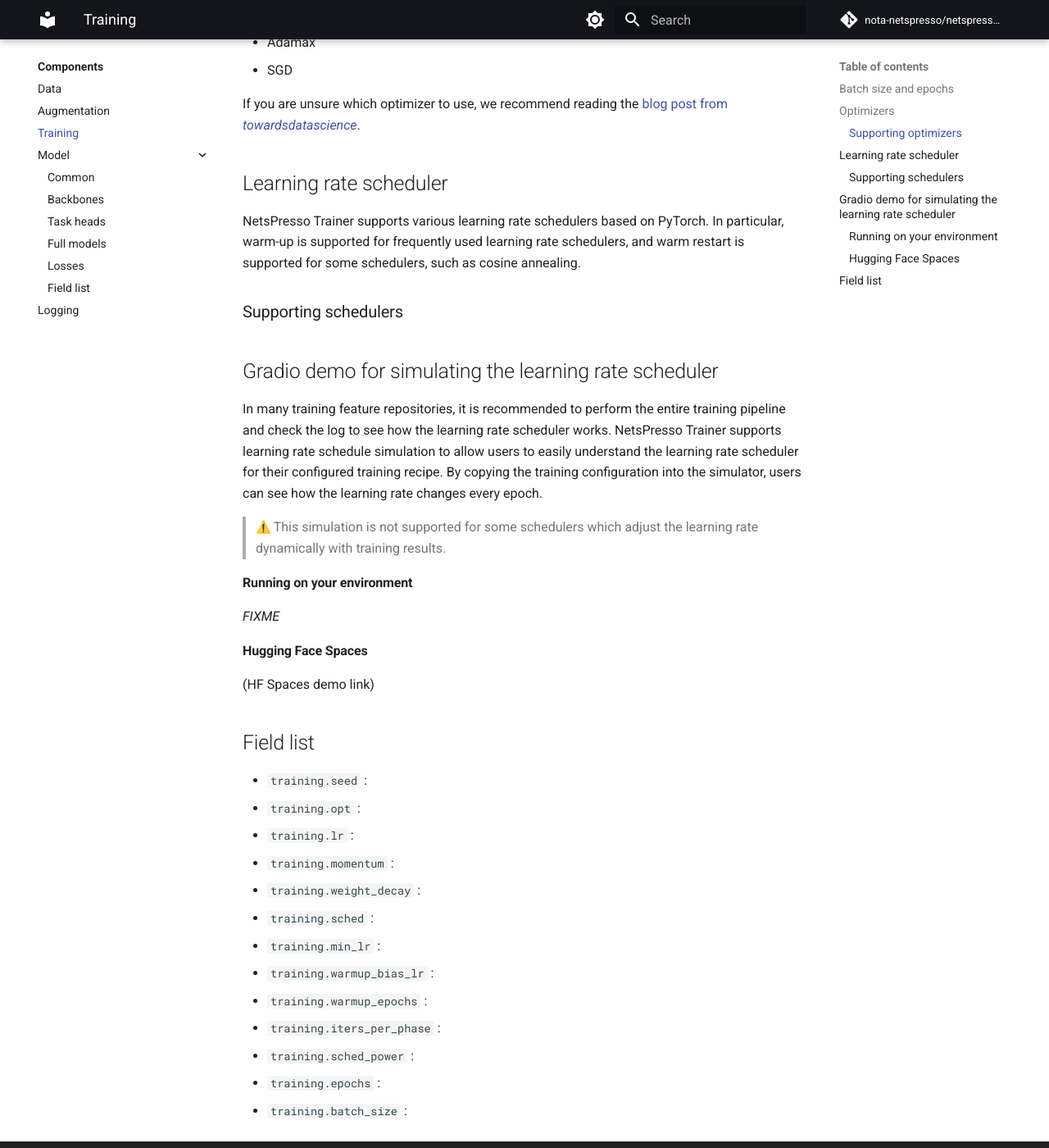
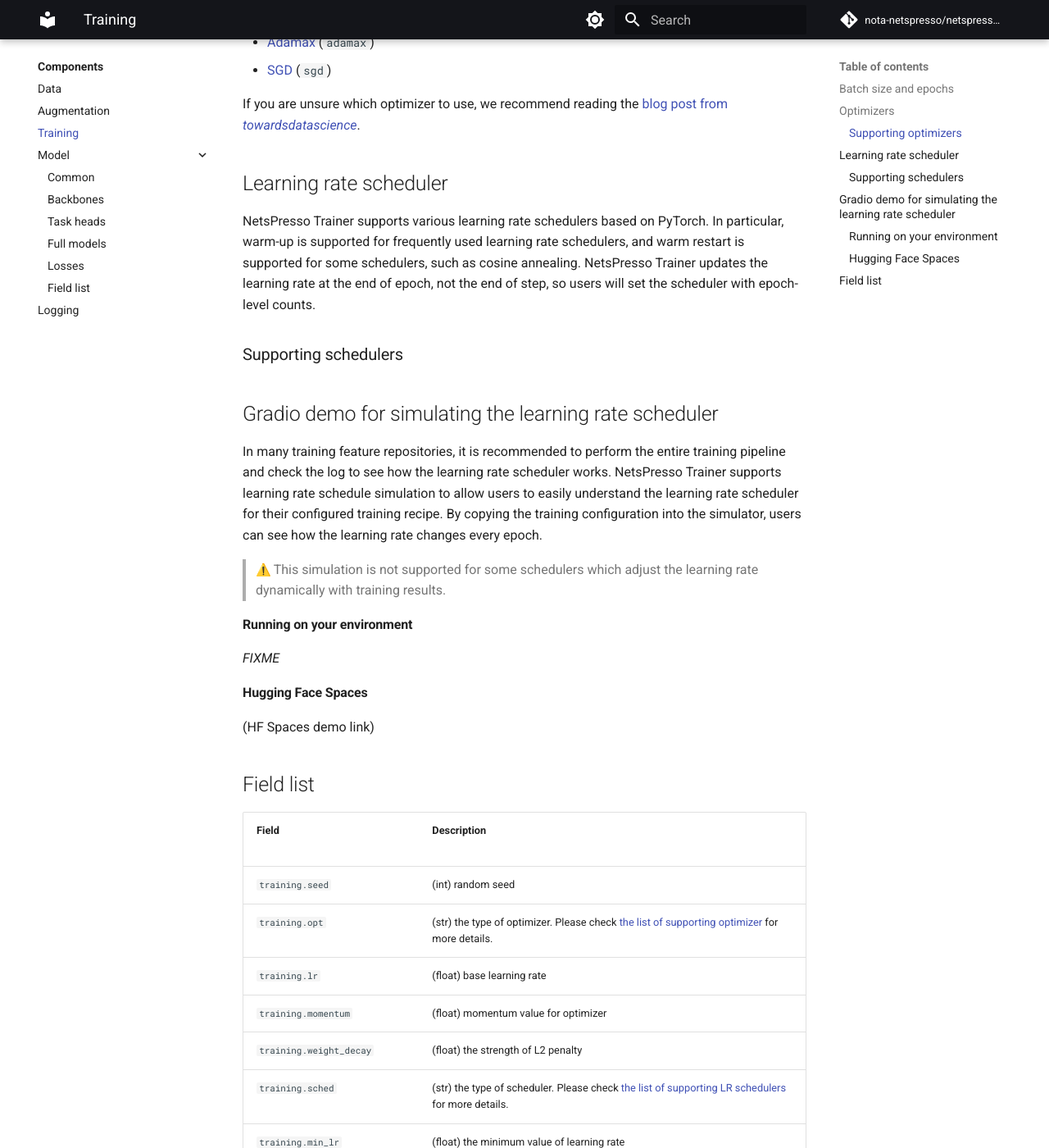
Before and after one commit to Nota-NetsPresso/netspresso-trainer, an MkDocs documentation site: the page built from docs/components/training.md, in a window 1280 px wide and 1400 px high, scrolled down 1021 px. Shown: the whole window at 82% size. Built offline with MkDocs 1.6.1 and Material for MkDocs 9.7.7, drawn with Linux system fonts in a browser that asks for light colours; emoji names are drawn with the system emoji font; comment, search, counter and statistics services are not loaded; some of the changed text lies outside the part shown.

Commit message:
#145 update field in training recipe

```diff
--- a/docs/components/training.md
+++ b/docs/components/training.md
@@ -15,13 +15,13 @@
 
 ### Supporting optimizers
 
-- AdamW
-- Adam
-- Adadelta
-- Adagrad
-- RMSprop
-- Adamax
-- SGD
+- [AdamW](https://pytorch.org/docs/stable/generated/torch.optim.AdamW.html) (`adamw`)
+- [Adam](https://pytorch.org/docs/stable/generated/torch.optim.Adam.html) (`adam`)
+- [Adadelta](https://pytorch.org/docs/stable/generated/torch.optim.Adadelta.html) (`adadelta`)
+- [Adagrad](https://pytorch.org/docs/stable/generated/torch.optim.Adagrad.html) (`adagrad`)
+- [RMSprop](https://pytorch.org/docs/stable/generated/torch.optim.RMSprop.html) (`rmsprop`)
+- [Adamax](https://pytorch.org/docs/stable/generated/torch.optim.Adamax.html) (`adamax`)
+- [SGD](https://pytorch.org/docs/stable/generated/torch.optim.SGD.html) (`sgd`)
 
 If you are unsure which optimizer to use, we recommend reading the [blog post from *towardsdatascience*](https://towardsdatascience.com/7-tips-to-choose-the-best-optimizer-47bb9c1219e).
 
@@ -29,6 +29,7 @@
 
 NetsPresso Trainer supports various learning rate schedulers based on PyTorch.
 In particular, warm-up is supported for frequently used learning rate schedulers, and warm restart is supported for some schedulers, such as cosine annealing.
+NetsPresso Trainer updates the learning rate at the end of epoch, not the end of step, so users will set the scheduler with epoch-level counts.
 
 ### Supporting schedulers
 
@@ -49,16 +50,18 @@
 
 ## Field list
 
-- `training.seed` :
-- `training.opt` :
-- `training.lr` :
-- `training.momentum` :
-- `training.weight_decay` :
-- `training.sched` :
-- `training.min_lr` :
-- `training.warmup_bias_lr` :
-- `training.warmup_epochs` :
-- `training.iters_per_phase` :
-- `training.sched_power` :
-- `training.epochs` :
-- `training.batch_size` :
+| Field <img width=200/> | Description |
+|---|---|
+| `training.seed` | (int) random seed |
+| `training.opt` | (str) the type of optimizer. Please check [the list of supporting optimizer](#supporting-optimizers) for more details. |
+| `training.lr` | (float) base learning rate |
+| `training.momentum` | (float) momentum value for optimizer |
+| `training.weight_decay` | (float) the strength of L2 penalty  |
+| `training.sched` | (str) the type of scheduler. Please check [the list of supporting LR schedulers](#supporting-schedulers) for more details. |
+| `training.min_lr` | (float) the minimum value of learning rate |
+| `training.warmup_bias_lr` | (float) the starting learning rate of warmup period in learning rate scheduling |
+| `training.warmup_epochs` | (int) the warmup period |
+| `training.iters_per_phase` | (int) the period of base phase in learning rate scheduling. Applied when the scheduler is `step` or `cosine`. |
+| `training.sched_power` | (float) the power value of polynomial scheduler. Applied when the scheduler is `poly`. |
+| `training.epochs` | (int) the total number of epoch for training the model |
+| `training.batch_size` | (int) the number of samples in single batch input |
```
